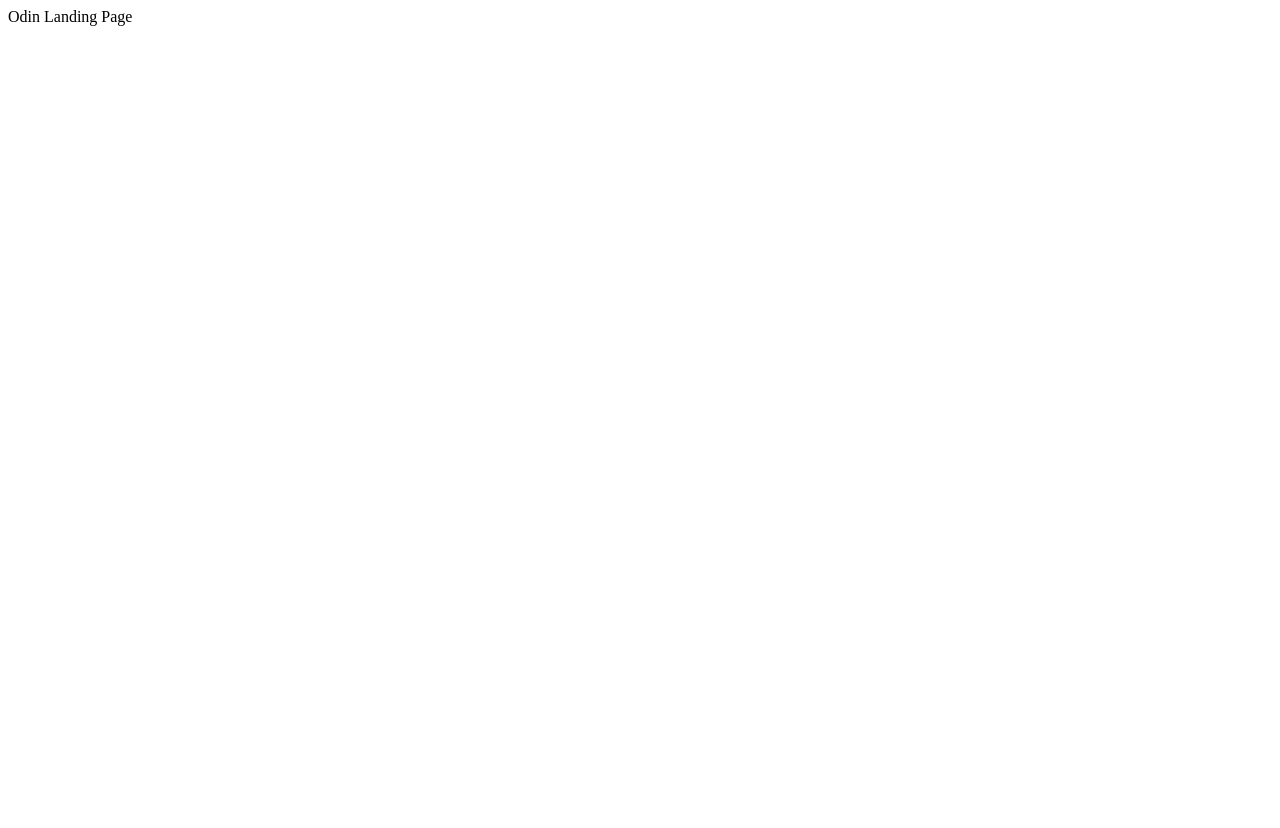
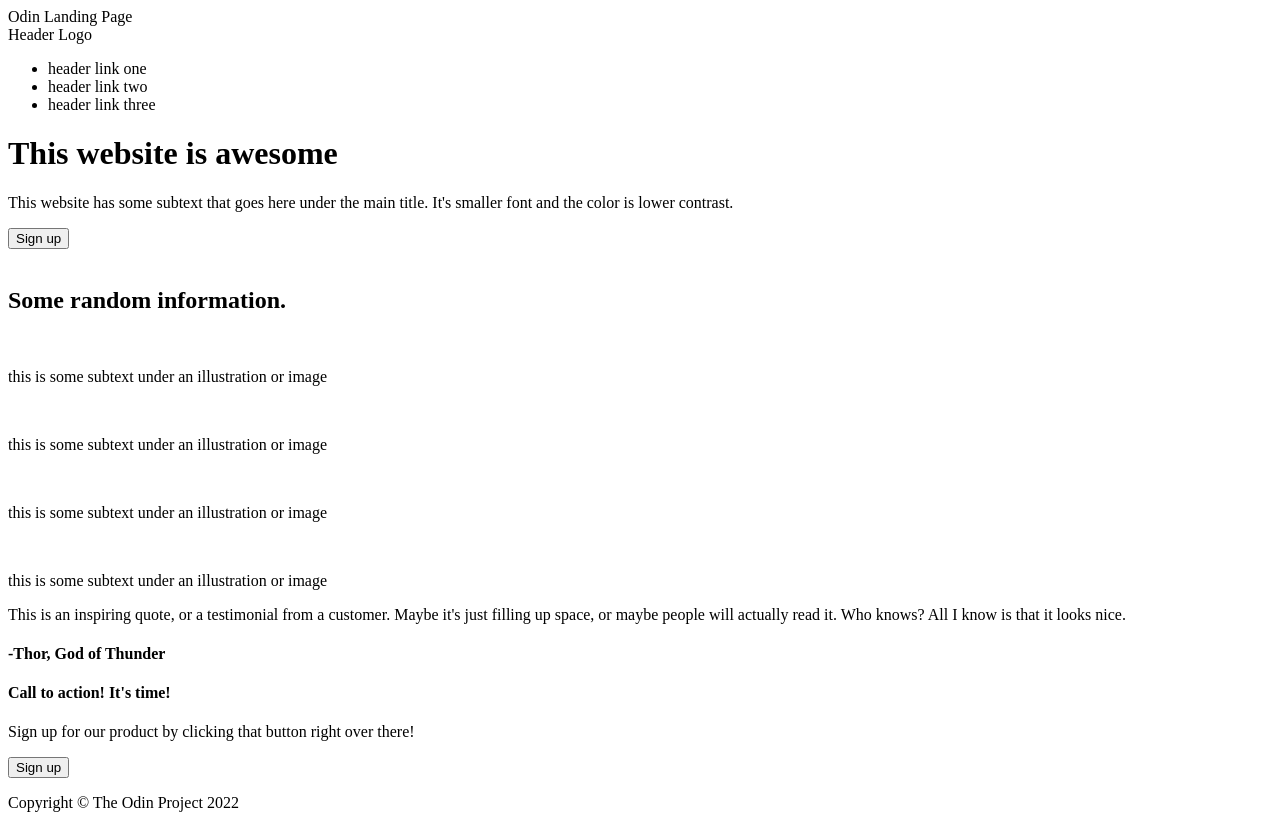
Before and after one commit to Jr510/Landing-Page, a plain HTML site: page index.html in a window 1280 px wide. Before the commit the page ends 800 px from the top, so only its background shows below. Drawn offline with Linux system fonts and the light colour scheme.

Commit message:
Add content to index.html and edit DIV classes

```diff
--- a/index.html
+++ b/index.html
@@ -6,28 +6,79 @@
 </head>
 <body>
 
+<!-- HEADER -->
   <div class="header">
-
+    <div class="logo">Header Logo</div>
+    <div class="links">
+      <ul>
+        <li>header link one</li>
+        <li>header link two</li>
+        <li>header link three</li>
+      </ul>
+    </div>
   </div>
 
-<div class="hero">
-
+<!-- HERO -->
+  <div class="hero-section">
+    <div class="left-side">
+      <h1>This website is awesome</h1>
+      <p>This website has some subtext that goes here under the main title. It's smaller font and the color is lower contrast.</p>
+      <button>Sign up</button>
+    </div>
+    <div class="right-side">
+      <img src="#" alt="">
+    </div>
   </div>
 
-<div class="information">
-
+<!-- INFORMATION -->
+  <div class="information-section">
+    <h2>Some random information.</h2>
+    <div class="images">
+      <div class="image">
+        <img src="" alt="">
+        <p>this is some subtext under an illustration or image</p>
+      </div>
+      <div class="image">
+        <img src="" alt="">
+        <p>this is some subtext under an illustration or image</p>
+      </div>
+      <div class="image">
+        <img src="" alt="">
+        <p>this is some subtext under an illustration or image</p>
+      </div>
+      <div class="image">
+        <img src="" alt="">
+        <p>this is some subtext under an illustration or image</p>
+      </div>
+    </div>
   </div>
 
-<div class="quote">
-
+<!-- QUOTE -->
+  <div class="quote-section">
+    <div class="main-quote">
+      <p>This is an inspiring quote, or a testimonial from a customer. Maybe it's just filling up space, or maybe people will actually read it. Who knows? All I know is that it looks nice.</p>
+    </div>
+    <div class="quote-source">
+      <h4>-Thor, God of Thunder</h4>
+    </div>
   </div>
 
-<div class="call-to-action">
-
+<!-- CALL-TO-ACTION -->
+  <div class="call-to-action-section">
+    <div class="call-to-block">
+      <div class="call-to-left">
+        <h4>Call to action! It's time!</h4>
+        <p>Sign up for our product by clicking that button right over there!</p>
+      </div>
+      <div class="call-to-right">
+        <button>Sign up</button>
+      </div>
+    </div>
   </div>
 
+<!-- FOOTER -->
   <div class="footer">
-
+    <p>Copyright &copy; The Odin Project 2022</p>
   </div>
 
 </body>
```
Lines whose indentation alone changed are shown as unchanged.
